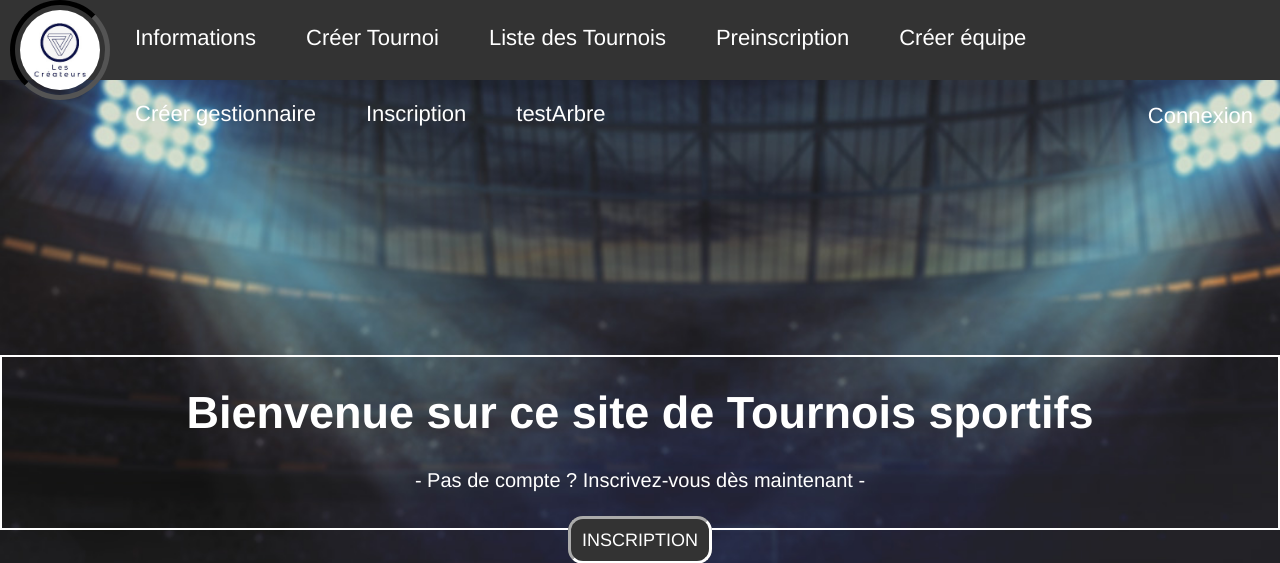
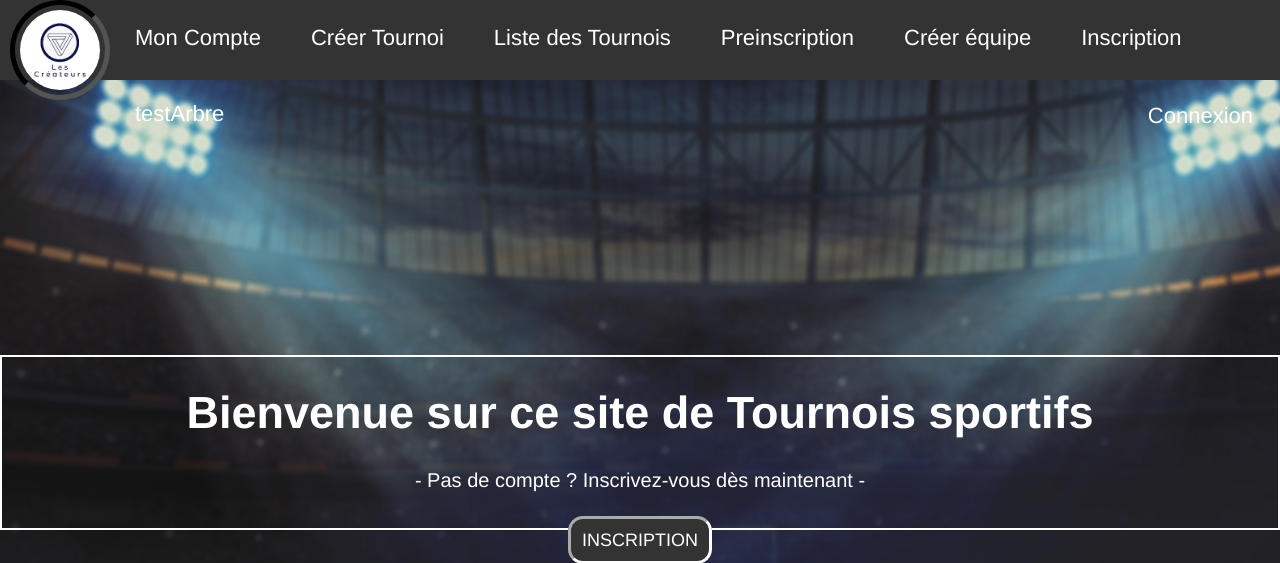
Before and after one commit to ozgur142/ProjetL2PHP, a PHP site: page / in a window 1280 px wide. Shown: the top 563 px of the page. Run offline with PHP 8.4, Linux system fonts and the light colour scheme.

Commit message:
Add files via upload

```diff
--- a/index.php
+++ b/index.php
@@ -30,12 +30,11 @@
 			<div class="carre">
 				<img src="img/logo.jpeg">
 			</div>
-			<a href="#">Informations</a>
+			<a href="php/Profil.php">Mon Compte</a>
 			<a href="php/CreerTournoi.php">Créer Tournoi</a>
 			<a href="php/Tournois.php">Liste des Tournois</a>
 			<a href="php/Preinscription.php">Preinscription</a>
 			<a href="php/CreerEquipe.php">Créer équipe</a>
-			<a href="php/CreerGestionnaire.php">Créer gestionnaire</a>
 			<a href="php/ChoixInscription.php">Inscription</a>
 			<a href="php/Tests.php">testArbre</a>
 
```
